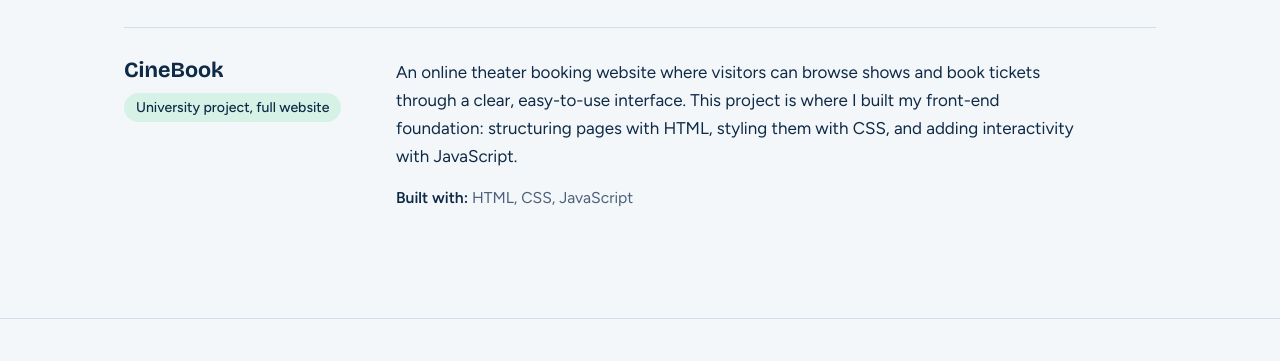
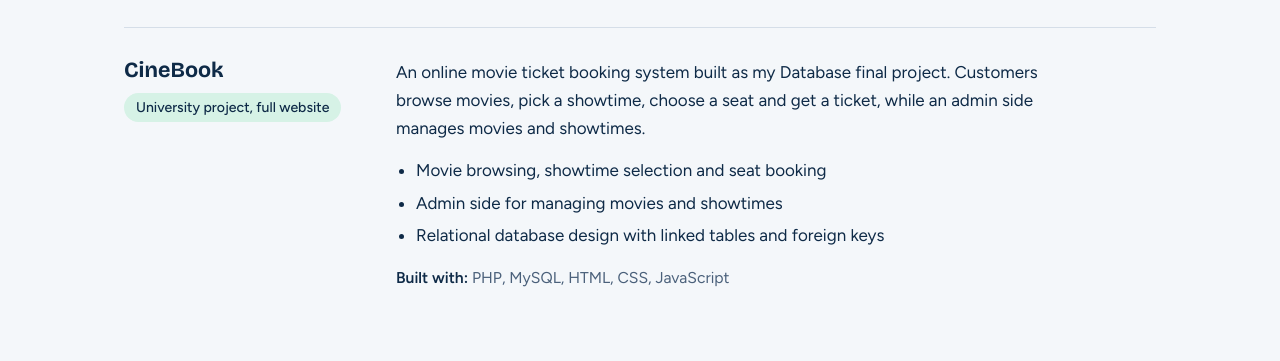
Before and after one commit to asjadghaffar00-cpu/asjadghaffar00-cpu.github.io, a plain HTML site: page index.html in a window 1280 px wide. Shown: the part 1714-2075 px from the top of the page. Drawn offline with nearby package versions, Linux system fonts and the light colour scheme.

Commit message:
Add files via upload

```diff
--- a/index.html
+++ b/index.html
@@ -289,8 +289,13 @@
           <span class="status">University project, full website</span>
         </div>
         <div>
-          <p>An online theater booking website where visitors can browse shows and book tickets through a clear, easy-to-use interface. This project is where I built my front-end foundation: structuring pages with HTML, styling them with CSS, and adding interactivity with JavaScript.</p>
-          <p class="stack"><strong>Built with:</strong> HTML, CSS, JavaScript</p>
+          <p>An online movie ticket booking system built as my Database final project. Customers browse movies, pick a showtime, choose a seat and get a ticket, while an admin side manages movies and showtimes.</p>
+          <ul class="features">
+            <li>Movie browsing, showtime selection and seat booking</li>
+            <li>Admin side for managing movies and showtimes</li>
+            <li>Relational database design with linked tables and foreign keys</li>
+          </ul>
+          <p class="stack"><strong>Built with:</strong> PHP, MySQL, HTML, CSS, JavaScript</p>
         </div>
       </article>
     </div>
```
